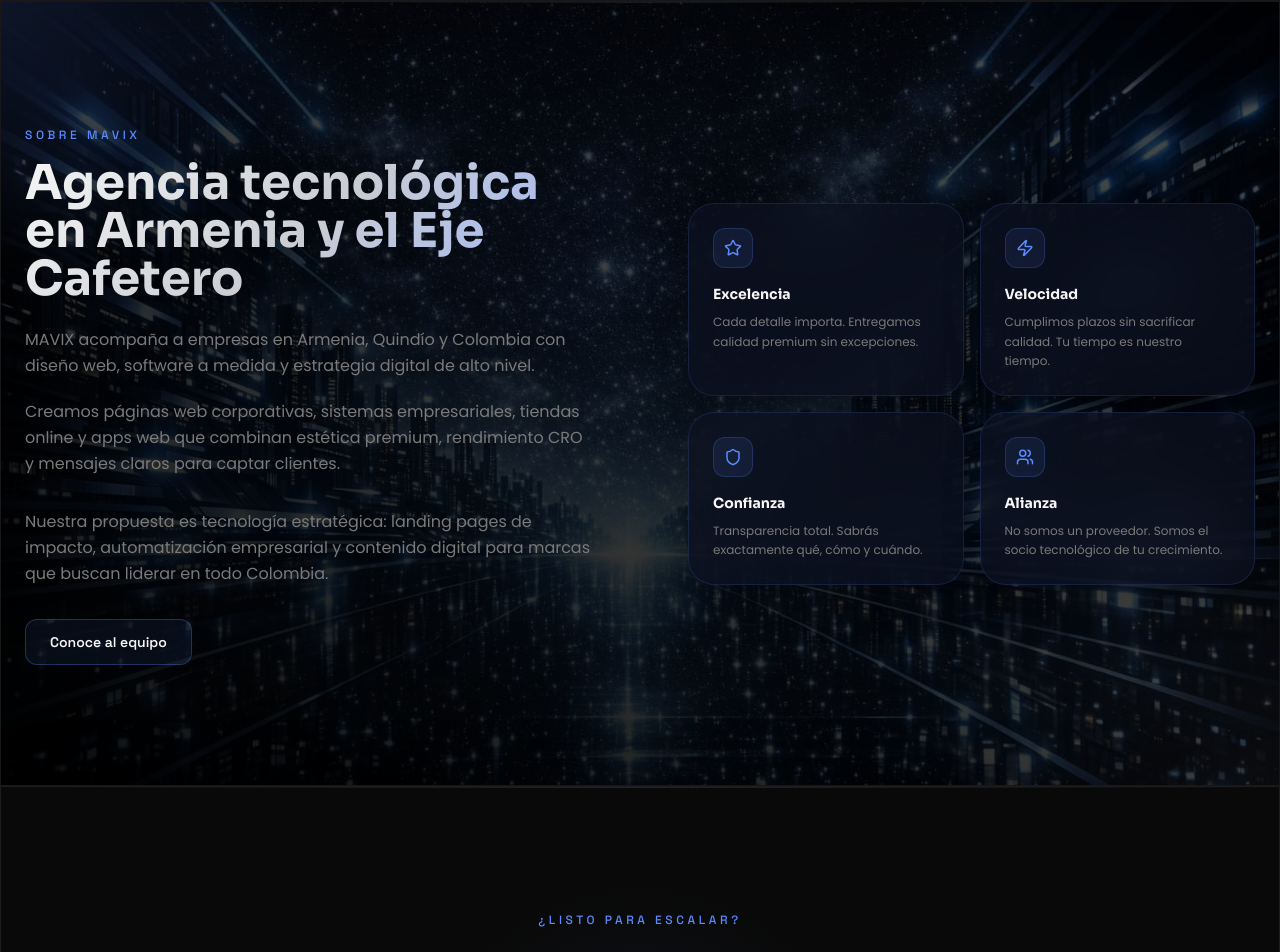
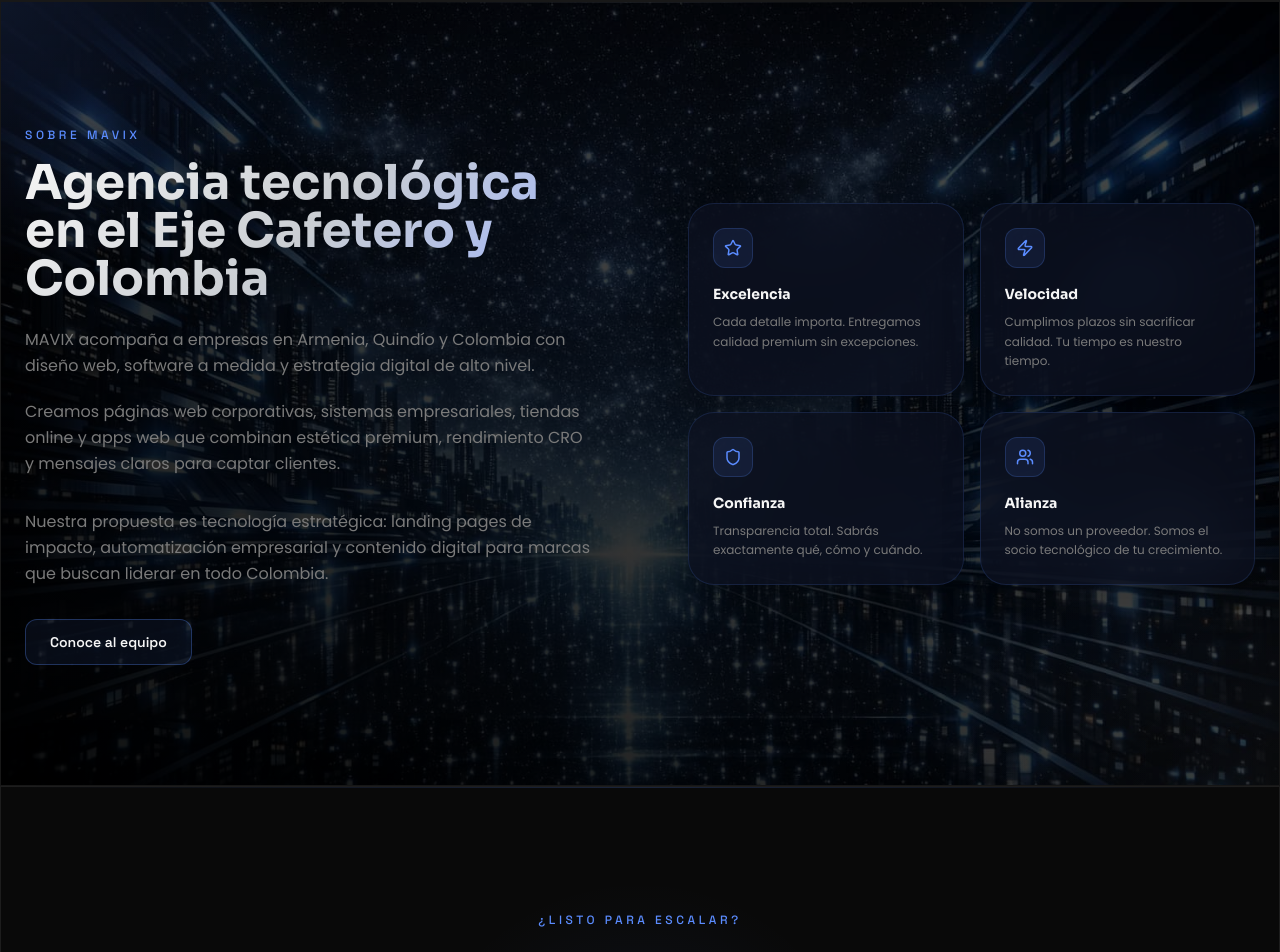
Before and after one commit to ingsteven1308-code/Mavix, a React (Vite) app: page / in a window 1280 px wide. Shown: the part 4181-5133 px from the top of the page. Built offline with nearby package versions, Linux system fonts and the light colour scheme.

Commit message:
Ajuste en texto nosotros

```diff
--- a/src/components/About.jsx
+++ b/src/components/About.jsx
@@ -36,8 +36,8 @@
               Sobre MAVIX
             </span>
             <h2 className="font-sora font-bold text-4xl md:text-5xl gradient-text mb-6 leading-tight">
-              Agencia tecnológica en Armenia{' '}
-              <span className="text-[#5B8CFF]">y el Eje Cafetero</span>
+              Agencia tecnológica en el Eje Cafetero{' '}
+              <span className="text-[#5B8CFF]">y Colombia</span>
             </h2>
             <p className="font-poppins text-[#7A7A7A] text-base leading-relaxed mb-5">
               MAVIX acompaña a empresas en Armenia, Quindío y Colombia con diseño web, software a medida y estrategia digital de alto nivel.
```
